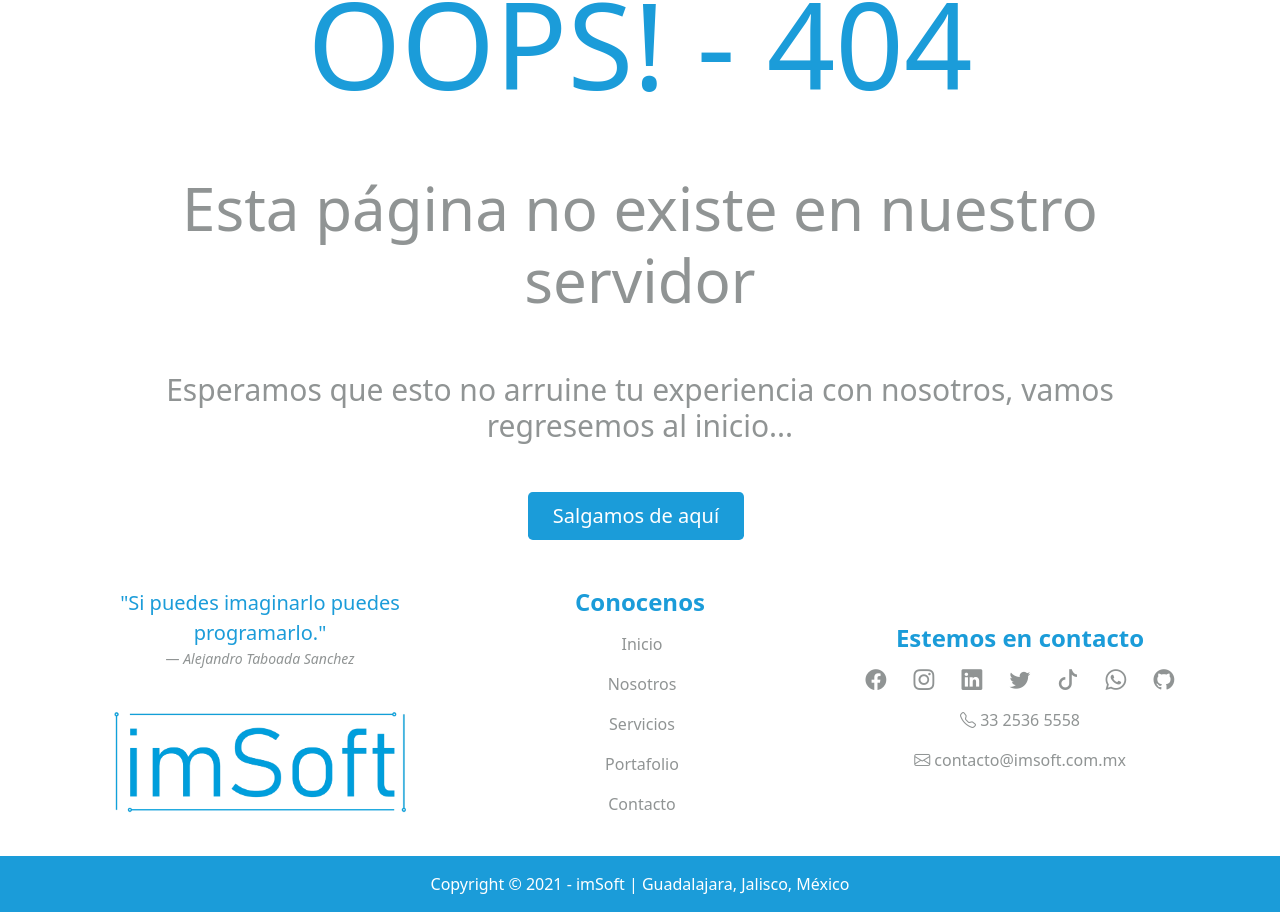
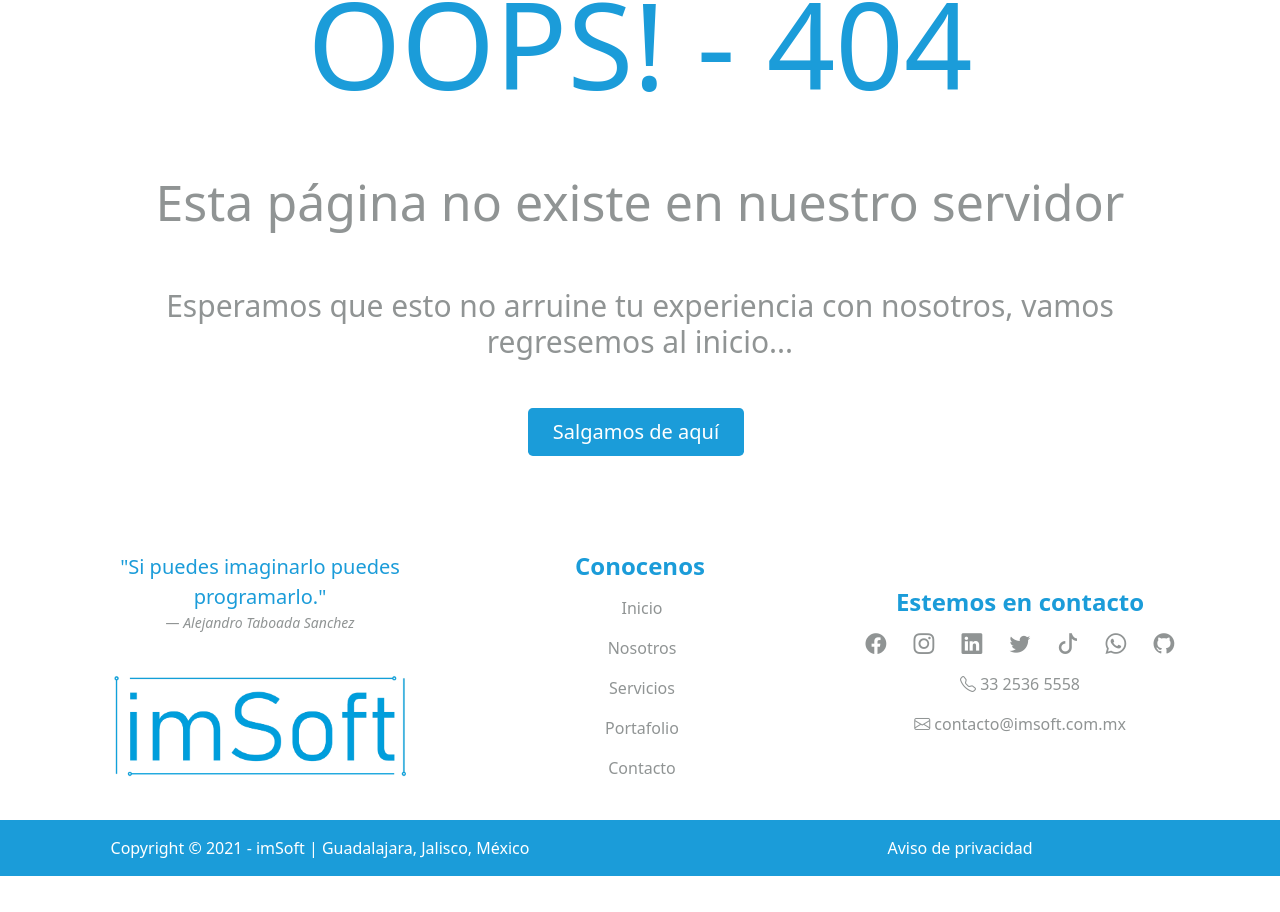
Before and after one commit to imsoft/sitio-web-imsoft, an Angular app: page /#/servicios in a window 1280 px wide. Shown: the part 178-1090 px from the top of the page. After the commit the page ends 1054 px from the top, so only its background shows below. Built offline with nearby package versions, Linux system fonts and the light colour scheme.

Commit message:
Agregado página de aviso de privacidad

```diff
--- a/src/app/app-routing.module.ts
+++ b/src/app/app-routing.module.ts
@@ -5,6 +5,7 @@ import { NosotrosComponent } from './pages/nosotros/nosotros.component';
 import { PortafolioComponent } from './pages/portafolio/portafolio.component';
 import { ContactoComponent } from './pages/contacto/contacto.component';
 import { ErrorPageComponent } from './shared/error-page/error-page.component';
+import { AvisoDePrivacidadComponent } from './shared/aviso-de-privacidad/aviso-de-privacidad.component';
 
 const routes: Routes = [
   {
@@ -29,6 +30,10 @@ const routes: Routes = [
     component: ContactoComponent
   },
   {
+    path: 'aviso-de-privacidad',
+    component: AvisoDePrivacidadComponent
+  },
+  {
     path: '**',
     component: ErrorPageComponent
   },
--- a/src/app/shared/aviso-de-privacidad/aviso-de-privacidad.component.css
+++ b/src/app/shared/aviso-de-privacidad/aviso-de-privacidad.component.css
@@ -0,0 +1,3 @@
+h1 {
+    color: var(--azul-imsoft);
+}
--- a/src/app/shared/aviso-de-privacidad/aviso-de-privacidad.component.html
+++ b/src/app/shared/aviso-de-privacidad/aviso-de-privacidad.component.html
@@ -1 +1,85 @@
-<p>aviso-de-privacidad works!</p>
+<div class="container">
+
+    <h1 class="mt-4">Aviso de privacidad integral</h1>
+    <br>
+
+    <p>
+        imSoft mejor conocido como imSoft, con domicilio en Cipriano Campos Ala Torre #752 interior #104 y portal de internet https://imsoft.com.mx/, es el responsable del uso y protección de sus datos personales, y al respecto le informamos lo siguiente:
+    </p>
+
+    <br>
+
+    <p class="fw-bold">¿Para qué fines utilizaremos sus datos personales?</p> <br>
+
+    <p>
+        Los datos personales que recabamos de usted, los utilizaremos para las siguientes finalidades que son necesarias para el servicio que solicita:
+        Respuesta a mensajes del formulario de contacto, Prestación de cualquier servicio solicitado
+    </p>
+
+    <br>
+
+    <p class="fw-bold">¿Qué datos personales utilizaremos para estos fines?</p> <br>
+
+    <p>
+        Para llevar a cabo las finalidades descritas en el presente aviso de privacidad, utilizaremos los siguientes datos personales:
+        Datos de identificación y contacto, Datos laborales
+    </p>
+
+    <br>
+
+    <p class="fw-bold">¿Cómo puede acceder, rectificar o cancelar sus datos personales, u oponerse a su uso o ejercer la revocación de consentimiento?</p> <br>
+
+    <p>
+        Usted tiene derecho a conocer qué datos personales tenemos de usted, para qué los utilizamos y las condiciones del uso que les damos (Acceso). Asimismo, es su derecho solicitar la corrección de su información personal en caso de que esté desactualizada, sea inexacta o incompleta (Rectificación); que la eliminemos de nuestros registros o bases de datos cuando considere que la misma no está siendo utilizada adecuadamente (Cancelación); así como oponerse al uso de sus datos personales para fines específicos (Oposición). Estos derechos se conocen como derechos ARCO.
+        Para el ejercicio de cualquiera de los derechos ARCO, debe enviar una petición vía correo electrónico a contacto@imsoft.com.mx y deberá contener:
+    </p>
+        <ul>
+            <li>Nombre completo del titular</li>
+            <li>Domicilio</li>
+            <li>Teléfono</li>
+            <li>Correo electrónico usado en este sitio web</li>
+            <li>Copia de una identificación oficial adjunta</li>
+            <li>Asunto «Derechos ARCO»</li>
+        </ul>
+    <p>
+        Descripción el objeto del escrito, los cuales pueden ser de manera enunciativa más no limitativa los siguientes: Revocación del consentimiento para tratar sus datos personales; y/o Notificación del uso indebido del tratamiento de sus datos personales; y/o Ejercitar sus Derechos ARCO, con una descripción clara y precisa de los datos a Acceder, Rectificar, Cancelar o bien, Oponerse. En caso de Rectificación de datos personales, deberá indicar la modificación exacta y anexar la documentación soporte; es importante en caso de revocación del consentimiento, que tenga en cuenta que no en todos los casos podremos atender su solicitud o concluir el uso de forma inmediata, ya que es posible que por alguna obligación legal requiramos seguir tratando sus datos personales. Asimismo, usted deberá considerar que para ciertos fines, la revocación de su consentimiento implicará que no le podamos seguir prestando el servicio que nos solicitó, o la conclusión de su relación con nosotros.
+    </p>
+
+    <br>
+
+    <p class="fw-bold">¿En cuántos días le daremos respuesta a su solicitud?</p> <br>
+
+    <p>
+        10 días
+    </p>
+
+    <br>
+
+    <p class="fw-bold">¿Por qué medio le comunicaremos la respuesta a su solicitud?</p> <br>
+
+    <p>
+        Al mismo correo electrónico de donde se envío la petición.
+    </p>
+
+    <br>
+
+    <p>
+        El uso de tecnologías de rastreo en nuestro portal de internet
+        Le informamos que en nuestra página de internet utilizamos cookies, web beacons u otras tecnologías, a través de las cuales es posible monitorear su comportamiento como usuario de internet, así como brindarle un mejor servicio y experiencia al navegar en nuestra página. Los datos personales que obtenemos de estas tecnologías de rastreo son los siguientes:
+        Identificadores, nombre de usuario y contraseñas de sesión
+        Estas cookies, web beacons y otras tecnologías pueden ser deshabilitadas. Para conocer cómo hacerlo, consulte el menú de ayuda de su navegador. Tenga en cuenta que, en caso de desactivar las cookies, es posible que no pueda acceder a ciertas funciones personalizadas en nuestros sitio web. <br><br>
+    </p>
+
+    <p class="fw-bold">¿Cómo puede conocer los cambios en este aviso de privacidad?</p> <br>
+
+    <p>
+        El presente aviso de privacidad puede sufrir modificaciones, cambios o actualizaciones derivadas de nuevos requerimientos legales; de nuestras propias necesidades por los productos o servicios que ofrecemos; de nuestras prácticas de privacidad; de cambios en nuestro modelo de negocio, o por otras causas. Nos comprometemos a mantener actualizado este aviso de privacidad sobre los cambios que pueda sufrir y siempre podrá consultar las actualizaciones que existan en el sitio web https://imsoft.com.mx/.
+    </p>
+
+    <br>
+
+    <p>
+        Última actualización de este aviso de privacidad: <span class="fw-bold">13/12/2021</span>
+    </p>
+
+</div>
--- a/src/app/shared/error-page/error-page.component.css
+++ b/src/app/shared/error-page/error-page.component.css
@@ -5,7 +5,7 @@ h1 {
 
 h2 {
     color: var(--gris-imsoft);
-    font-size: 60px;
+    font-size: 50px;
 }
 
 h3 {
--- a/src/app/shared/error-page/error-page.component.html
+++ b/src/app/shared/error-page/error-page.component.html
@@ -7,11 +7,11 @@
 
     </div>
 
-    <div class="row align-items-center text-center" data-aos="fade-up" data-aos-duration="1000">
+    <div class="row text-center" data-aos="fade-up" data-aos-duration="1000">
 
         <div class="col-sm">
             <h3 class="my-5">Esperamos que esto no arruine tu experiencia con nosotros, vamos regresemos al inicio...</h3>
-            <a type="button" class="btn btn-lg px-4 me-md-2 quitarZoom" routerLink="/">Salgamos de aquí</a>
+            <a type="button" class="btn btn-lg px-4 me-md-2 mb-5 quitarZoom" routerLink="/">Salgamos de aquí</a>
         </div>
 
     </div>
--- a/src/app/shared/footer/footer.component.css
+++ b/src/app/shared/footer/footer.component.css
@@ -41,3 +41,11 @@ img:hover {
 .quitarFoco:focus {
     color: var(--gris-imsoft);
 }
+
+.colorEnlace {
+    color: #FFFFFF;
+}
+
+.colorEnlace:hover {
+    color: #FFFFFF;
+}
--- a/src/app/shared/footer/footer.component.html
+++ b/src/app/shared/footer/footer.component.html
@@ -54,8 +54,14 @@
 
 <div class="container-fluid">
 
-    <div class="row bg-copyright">
-        <p class="text-center">Copyright © 2021 - imSoft | Guadalajara, Jalisco, México </p>
+    <div class="row bg-copyright text-center align-items-center">
+        <div class="col-sm">
+            <p>Copyright © 2021 - imSoft | Guadalajara, Jalisco, México </p>
+        </div>
+
+        <div class="col-sm">
+            <a class="colorEnlace nav-link quitarZoom" routerLink="/aviso-de-privacidad">Aviso de privacidad</a>
+        </div>
     </div>
 
 </div>
```
